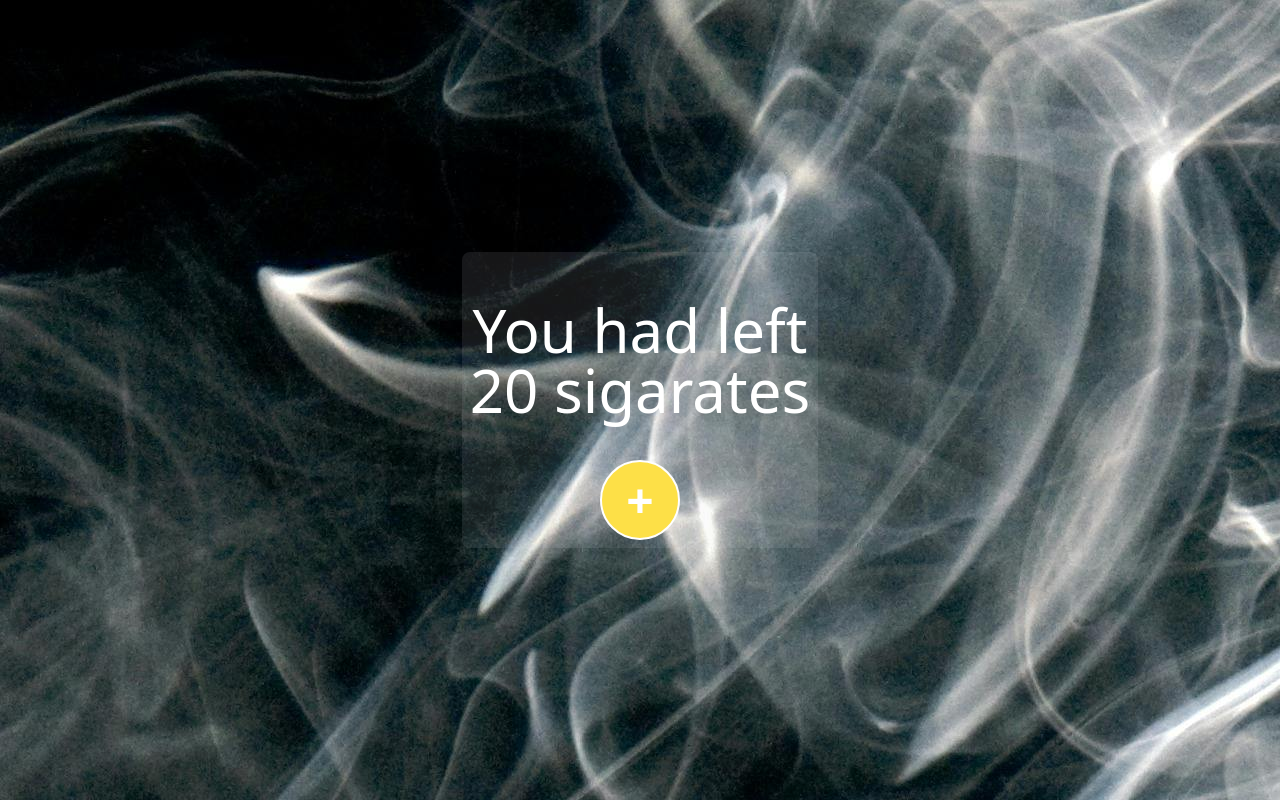
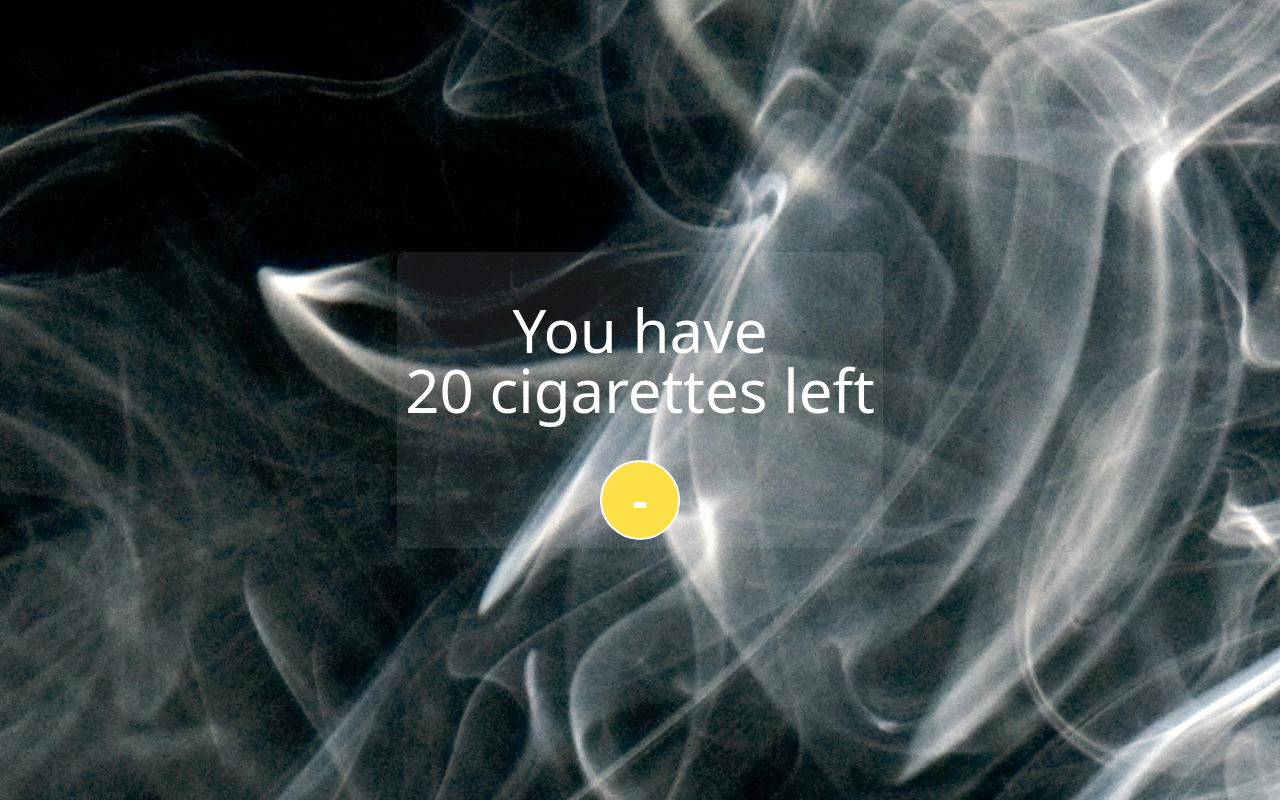
Before and after one commit to leeya018/sigarate, a Next.js app: page / in a window 1280 px wide. Built offline with nearby package versions, Linux system fonts and the light colour scheme.

Commit message:
sedn for now

```diff
--- a/src/app/layout.tsx
+++ b/src/app/layout.tsx
@@ -14,8 +14,8 @@ const geistMono = localFont({
 });
 
 export const metadata: Metadata = {
-  title: "Create Next App",
-  description: "Generated by create next app",
+  title: "Stop cigarates",
+  description: "Generated by Lee Yahav",
 };
 
 export default function RootLayout({
--- a/src/app/page.tsx
+++ b/src/app/page.tsx
@@ -2,22 +2,33 @@
 
 import Counter from "@/components/Counter";
 import React, { useEffect, useState } from "react";
-const TARGET = 20;
 
 export default function MainPage() {
-  const [target, setTarget] = useState(TARGET);
+  const [target, setTarget] = useState(20);
 
   useEffect(() => {
+    // Load the target from localStorage on initial mount
     const targetStr = localStorage.getItem("target");
     if (targetStr) {
       setTarget(parseInt(targetStr));
+    } else {
+      localStorage.setItem("target", "22");
     }
-
-    return () => {};
   }, []);
 
+  console.log({ target });
   return (
-    <div className="h-screen w-screen bg-sigarate ">
+    <div className="h-screen w-screen bg-sigarate">
+      {/* <button
+        className="
+      text-xl font-semibold text-white"
+        onClick={() => {
+          setTarget((prev) => prev - 2);
+          localStorage.removeItem("counter");
+        }}
+      >
+        reset
+      </button> */}
       <Counter target={target} />
     </div>
   );
--- a/src/components/Counter.tsx
+++ b/src/components/Counter.tsx
@@ -1,49 +1,91 @@
 import React, { useEffect, useState } from "react";
+
+// Utility function to get the current date in DD-MM-YYYY format
+const getCurrentDate = (): string => {
+  const today = new Date();
+  const day = String(today.getDate()).padStart(2, "0");
+  const month = String(today.getMonth() + 1).padStart(2, "0");
+  const year = today.getFullYear();
+  return `${day}-${month}-${year}`;
+};
 
 type CounterType = {
   target: number;
 };
+
+type CigaretteLog = {
+  date: string;
+  counter: number;
+};
+
 export default function Counter({ target }: CounterType) {
   const [counter, setCounter] = useState<number>(target);
 
   useEffect(() => {
-    const counterStr = localStorage.getItem("counter");
-    if (counterStr) {
-      setCounter(parseInt(counterStr));
+    // Load the latest counter for today from localStorage
+    const cigaretteLogsStr = localStorage.getItem("cigaretteLogs");
+    if (cigaretteLogsStr) {
+      const cigaretteLogs: CigaretteLog[] = JSON.parse(cigaretteLogsStr);
+      const todayLog = cigaretteLogs.find(
+        (log) => log.date === getCurrentDate()
+      );
+      if (todayLog) {
+        setCounter(todayLog.counter);
+      }
     }
-
-    return () => {};
-  }, []);
+  }, [target]);
 
   const handleClick = () => {
     setCounter((prev) => {
       if (prev > 0) {
-        localStorage.setItem("counter", counter - 1 + "");
-        return prev - 1;
+        const newCounter = prev - 1;
+
+        // Load the existing logs from localStorage
+        const cigaretteLogsStr = localStorage.getItem("cigaretteLogs");
+        const cigaretteLogs: CigaretteLog[] = cigaretteLogsStr
+          ? JSON.parse(cigaretteLogsStr)
+          : [];
+
+        // Find today's log if it exists, or create a new one
+        const today = getCurrentDate();
+        const todayLogIndex = cigaretteLogs.findIndex(
+          (log) => log.date === today
+        );
+
+        if (todayLogIndex !== -1) {
+          // Update today's log
+          cigaretteLogs[todayLogIndex].counter = newCounter;
+        } else {
+          // Create a new log for today
+          cigaretteLogs.push({ date: today, counter: newCounter });
+          localStorage.setItem("target", target - 2 + "");
+        }
+
+        // Save the updated logs back to localStorage
+        localStorage.setItem("cigaretteLogs", JSON.stringify(cigaretteLogs));
+
+        return newCounter;
       }
-
       return prev;
     });
   };
 
   return (
-    <div className="w-full h-full flex justify-center items-center ">
+    <div className="w-full h-full flex justify-center items-center">
       <div className="flex flex-col items-center text-6xl text-white bg-gray-300 bg-opacity-10 p-2 rounded-lg">
         <div className="mt-10 text-center">
-          <span>You had left</span> <br />
-          {counter} sigarates
+          <span>You have</span> <br />
+          {counter} cigarettes left
         </div>
         <button
-          disabled={counter == 0}
-          className={` flex justify-center
-           text-white font-semibold border-white items-center
-          border-2 rounded-full
-            text-5xl h-20 w-20 mt-10 ${
-              counter > 0 ? " bg-yellow-300" : "bg-gray-500 invisible"
+          disabled={counter === 0}
+          className={`flex justify-center text-white font-semibold border-white items-center
+            border-2 rounded-full text-5xl h-20 w-20 mt-10 ${
+              counter > 0 ? "bg-yellow-300" : "bg-gray-500 invisible"
             }`}
           onClick={handleClick}
         >
-          +
+          -
         </button>
       </div>
     </div>
```
